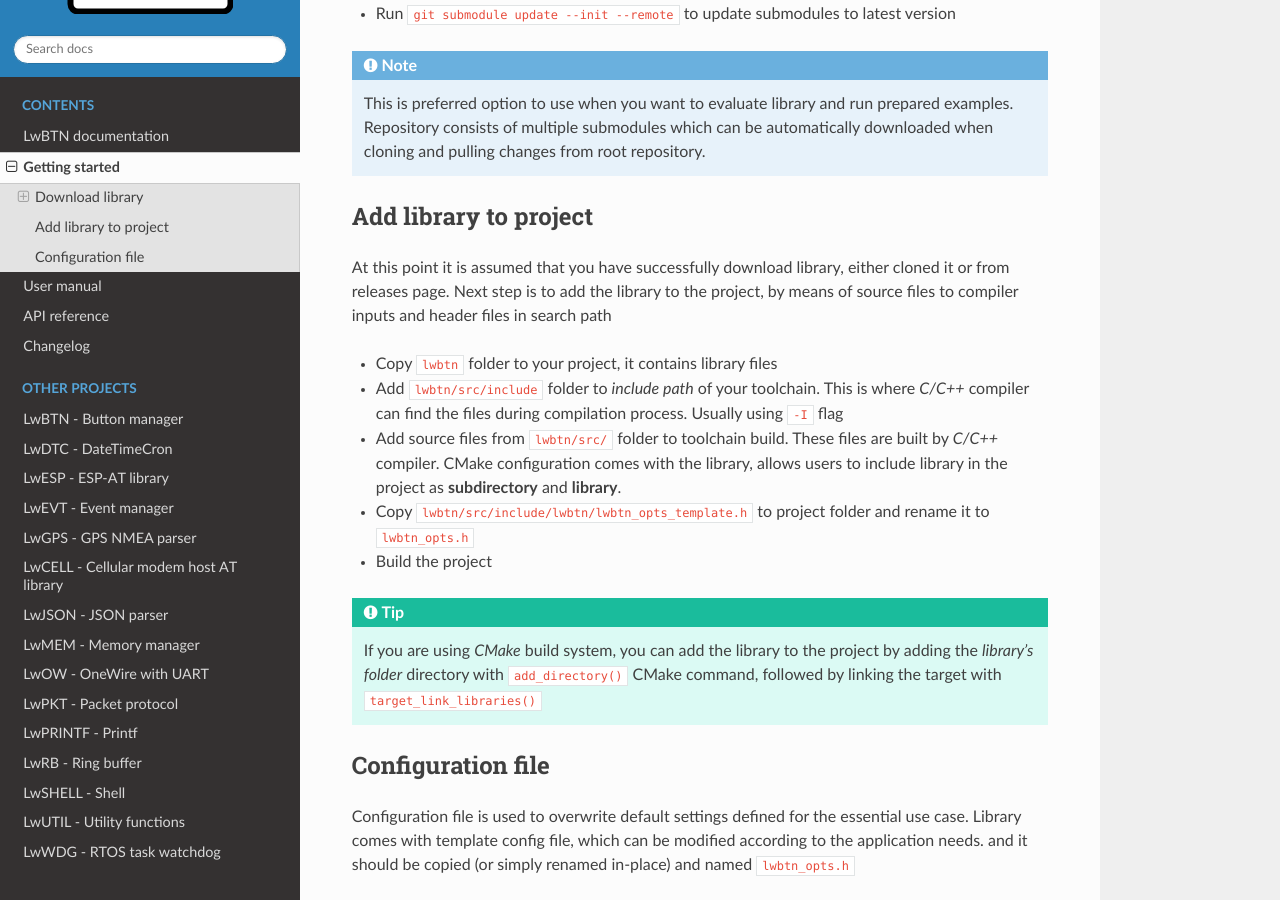
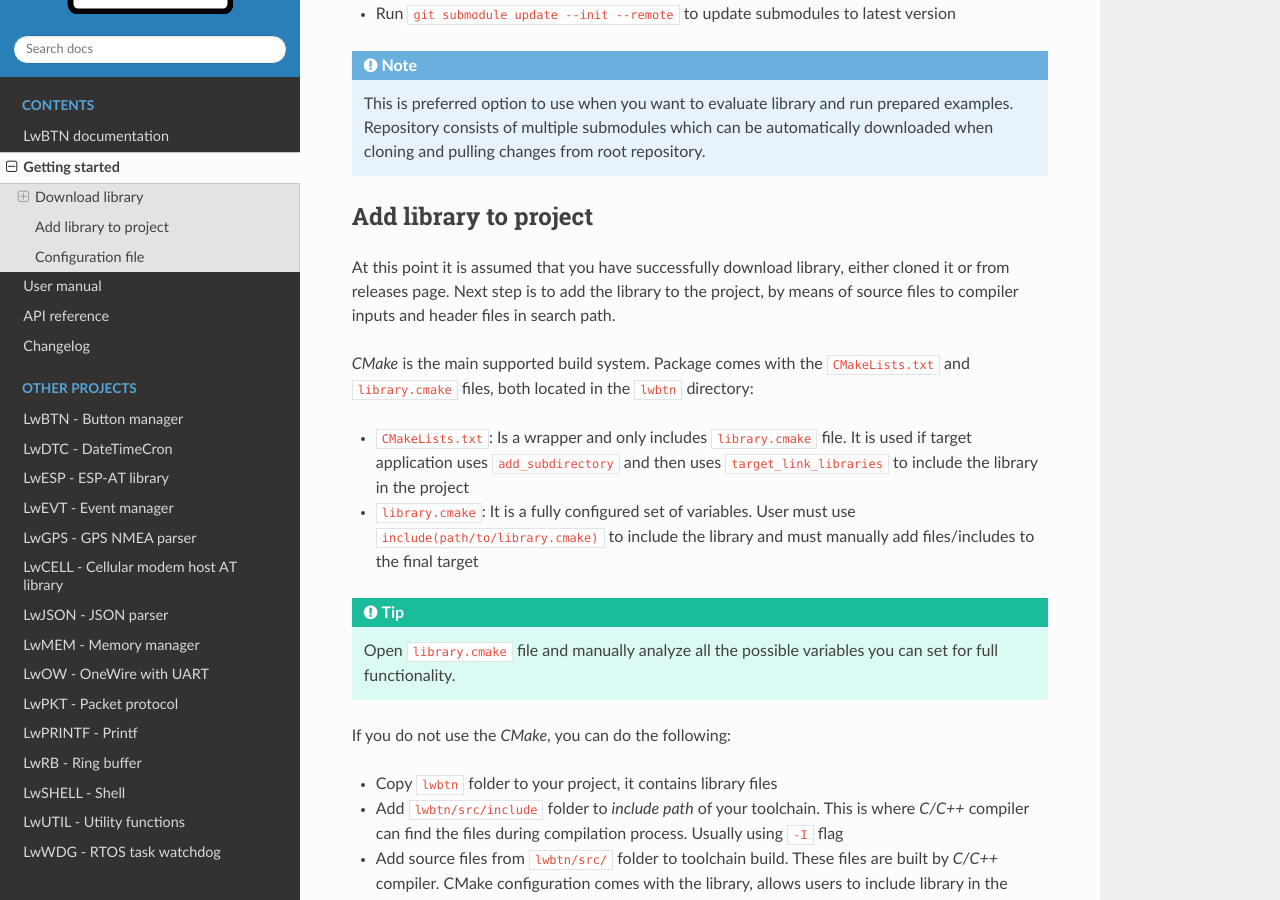
Before and after one commit to MaJerle/lwbtn, a Sphinx documentation site: the page built from docs/get-started/index.rst, in a window 1280 px wide and 900 px high, scrolled down 1166 px. Built offline with Sphinx 7.4.7 and the Read the Docs theme 2.0.0, drawn with Linux system fonts in a browser that asks for light colours; the version number could not be read and is left out.

Commit message:
Improve the cmake documentation

```diff
--- a/docs/get-started/index.rst
+++ b/docs/get-started/index.rst
@@ -58,17 +58,23 @@
 ^^^^^^^^^^^^^^^^^^^^^^
 
 At this point it is assumed that you have successfully download library, either cloned it or from releases page.
-Next step is to add the library to the project, by means of source files to compiler inputs and header files in search path
+Next step is to add the library to the project, by means of source files to compiler inputs and header files in search path.
+
+*CMake* is the main supported build system. Package comes with the ``CMakeLists.txt`` and ``library.cmake`` files, both located in the ``lwbtn`` directory:
+
+* ``CMakeLists.txt``: Is a wrapper and only includes ``library.cmake`` file. It is used if target application uses ``add_subdirectory`` and then uses ``target_link_libraries`` to include the library in the project
+* ``library.cmake``: It is a fully configured set of variables. User must use ``include(path/to/library.cmake)`` to include the library and must manually add files/includes to the final target
+
+.. tip::
+    Open ``library.cmake`` file and manually analyze all the possible variables you can set for full functionality.
+
+If you do not use the *CMake*, you can do the following:
 
 * Copy ``lwbtn`` folder to your project, it contains library files
 * Add ``lwbtn/src/include`` folder to `include path` of your toolchain. This is where `C/C++` compiler can find the files during compilation process. Usually using ``-I`` flag
 * Add source files from ``lwbtn/src/`` folder to toolchain build. These files are built by `C/C++` compiler. CMake configuration comes with the library, allows users to include library in the project as **subdirectory** and **library**.
 * Copy ``lwbtn/src/include/lwbtn/lwbtn_opts_template.h`` to project folder and rename it to ``lwbtn_opts.h``
 * Build the project
-
-.. tip::
-    If you are using *CMake* build system, you can add the library to the project by adding the *library's folder*
-    directory with ``add_directory()`` CMake command, followed by linking the target with ``target_link_libraries()``
 
 Configuration file
 ^^^^^^^^^^^^^^^^^^
```
Also changed, not shown: 1 other file.
